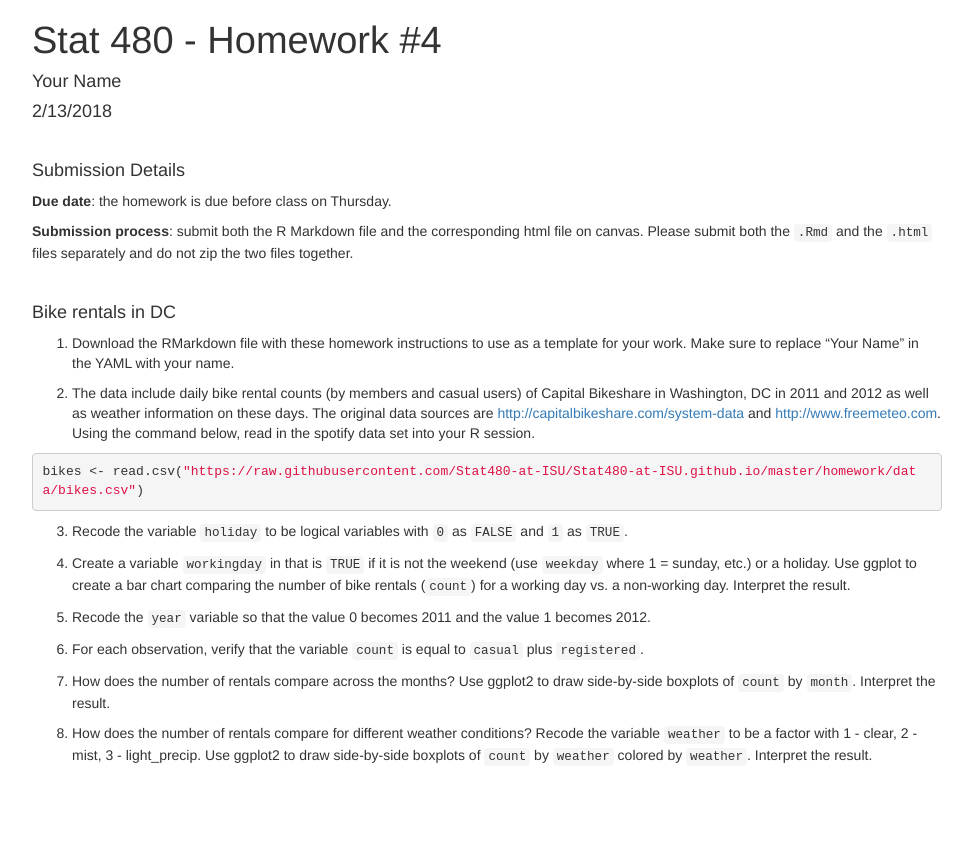
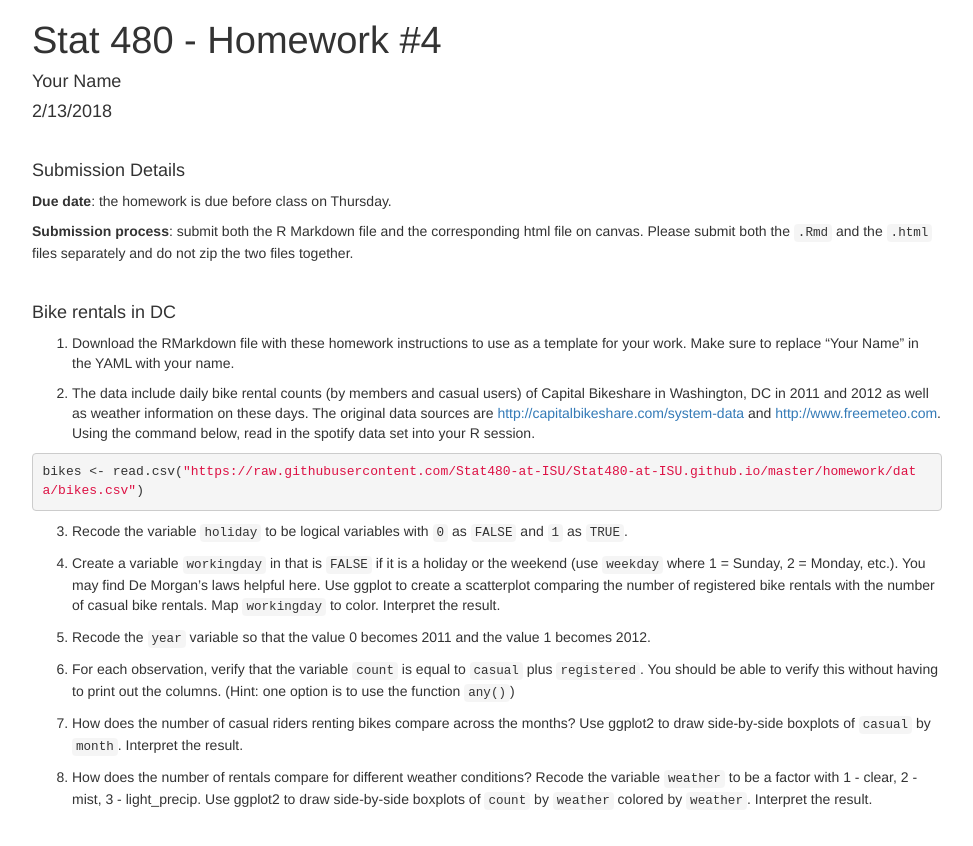
Before and after one commit to Stat480-at-ISU/Stat480-at-ISU.github.io, a Jekyll site: the page homework/homework04.html, which Jekyll copies as it is, in a window 1280 px wide. Shown: the top 846 px of the page, without its empty margins (153-1126 px from the left). Built offline with Jekyll 4.4.1, drawn with Linux system fonts in a browser that asks for light colours.

Commit message:
forgot to knit smh

```diff
--- a/homework/homework04.html
+++ b/homework/homework04.html
@@ -385,10 +385,10 @@ summary {
 <pre class="r"><code>bikes &lt;- read.csv(&quot;https://raw.githubusercontent.com/Stat480-at-ISU/Stat480-at-ISU.github.io/master/homework/data/bikes.csv&quot;)</code></pre>
 <ol start="3" style="list-style-type: decimal">
 <li><p>Recode the variable <code>holiday</code> to be logical variables with <code>0</code> as <code>FALSE</code> and <code>1</code> as <code>TRUE</code>.</p></li>
-<li><p>Create a variable <code>workingday</code> in that is <code>TRUE</code> if it is not the weekend (use <code>weekday</code> where 1 = sunday, etc.) or a holiday. Use ggplot to create a bar chart comparing the number of bike rentals (<code>count</code>) for a working day vs. a non-working day. Interpret the result.</p></li>
+<li><p>Create a variable <code>workingday</code> in that is <code>FALSE</code> if it is a holiday or the weekend (use <code>weekday</code> where 1 = Sunday, 2 = Monday, etc.). You may find De Morgan’s laws helpful here. Use ggplot to create a scatterplot comparing the number of registered bike rentals with the number of casual bike rentals. Map <code>workingday</code> to color. Interpret the result.</p></li>
 <li><p>Recode the <code>year</code> variable so that the value 0 becomes 2011 and the value 1 becomes 2012.</p></li>
-<li><p>For each observation, verify that the variable <code>count</code> is equal to <code>casual</code> plus <code>registered</code>.</p></li>
-<li><p>How does the number of rentals compare across the months? Use ggplot2 to draw side-by-side boxplots of <code>count</code> by <code>month</code>. Interpret the result.</p></li>
+<li><p>For each observation, verify that the variable <code>count</code> is equal to <code>casual</code> plus <code>registered</code>. You should be able to verify this without having to print out the columns. (Hint: one option is to use the function <code>any()</code>)</p></li>
+<li><p>How does the number of casual riders renting bikes compare across the months? Use ggplot2 to draw side-by-side boxplots of <code>casual</code> by <code>month</code>. Interpret the result.</p></li>
 <li><p>How does the number of rentals compare for different weather conditions? Recode the variable <code>weather</code> to be a factor with 1 - clear, 2 - mist, 3 - light_precip. Use ggplot2 to draw side-by-side boxplots of <code>count</code> by <code>weather</code> colored by <code>weather</code>. Interpret the result.</p></li>
 </ol>
 </div>
```
Also changed, not shown: 1 other file.
